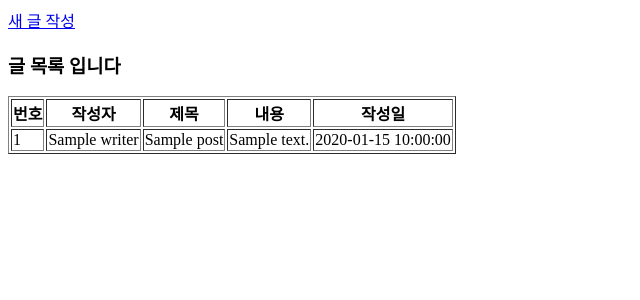
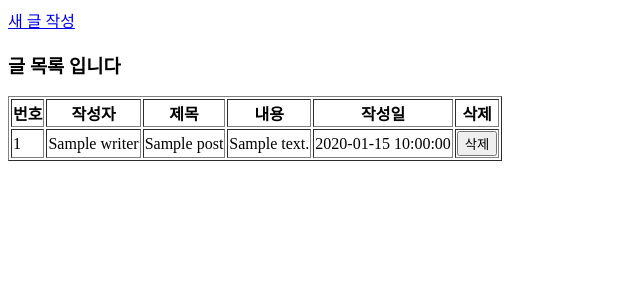
Before and after one commit to yunjuka/fastapi_test03, a FastAPI app: template templates/post/list.html in a window 1280 px wide. Shown: the top 300 px of the page, without its empty margins (0-640 px from the left). Run offline with FastAPI, Linux system fonts and the light colour scheme; the template is opened without the code that fills it: most values are stand-ins (such as "Sample title", 1, 10 or a date in 2020); parts of the project's set-up code (start-up, migrations or seed data) failed here and were passed over.

Commit message:
삭제 추가

```diff
--- a/main.py
+++ b/main.py
@@ -67,3 +67,15 @@ def postNew(writer: str = Form(...), title: str = Form(...), content: str = Form
 
     # 특린 경로로 요청을 다시하도록 리다이렉트 응답
     return RedirectResponse("/post", status_code=302)
+
+@app.delete("/post/delete/{num}")
+def deletePost(num: int, db: Session = Depends(get_db)):
+    # DB 에서 글을 삭제하기 위한 sql 문 준비
+    query = text("""
+        DELETE FROM post
+        WHERE num = :num
+    """)
+    db.execute(query, {"num": num})
+    db.commit()
+
+    return {"status": "success", "message": f"{num}번 포스트가 삭제되었습니다."}
--- a/templates/post/list.html
+++ b/templates/post/list.html
@@ -17,6 +17,7 @@
                     <th>제목</th>
                     <th>내용</th>
                     <th>작성일</th>
+                    <th>삭제</th>
                 </tr>
             </thead>
             <tbody>
@@ -27,10 +28,35 @@
                     <td>{{ post.title }}</td>
                     <td>{{ post.content }}</td>
                     <td>{{ post.created_at }}</td>
+                    <td>
+                        <button onclick="deletePost({{ post.num }})">삭제</button>
+                    </td>
                 </tr>
                 {% endfor %}
             </tbody>
         </table>
     </div>
+
+    <script>
+        async function deletePost(num) {
+            if (!confirm(num + "번 포스트를 삭제하시겠습니까?")) return;
+
+            try {
+                const response = await fetch(`/post/delete/${num}`, {
+                    method: 'DELETE'
+                });
+
+                if (response.ok) {
+                    alert("삭제되었습니다.");
+                    location.reload(); // 삭제 후 목록 새로고침
+                } else {
+                    alert("삭제 실패!");
+                }
+            } catch (error) {
+                console.error("Error:", error);
+                alert("오류가 발생했습니다.");
+            }
+        }
+    </script>
 </body>
 </html>
```
Also changed, not shown: 1 other file.
